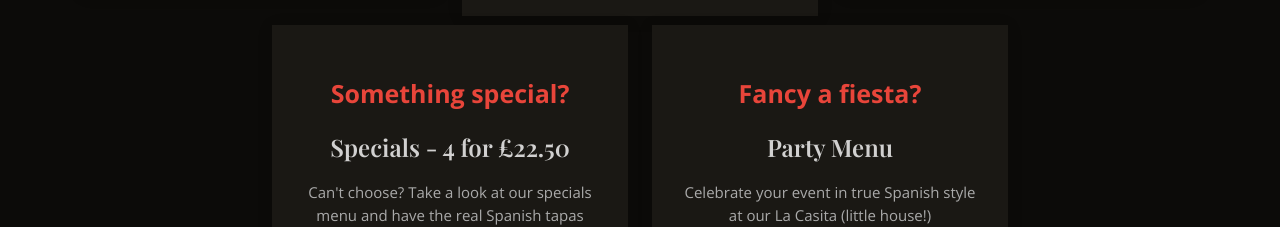
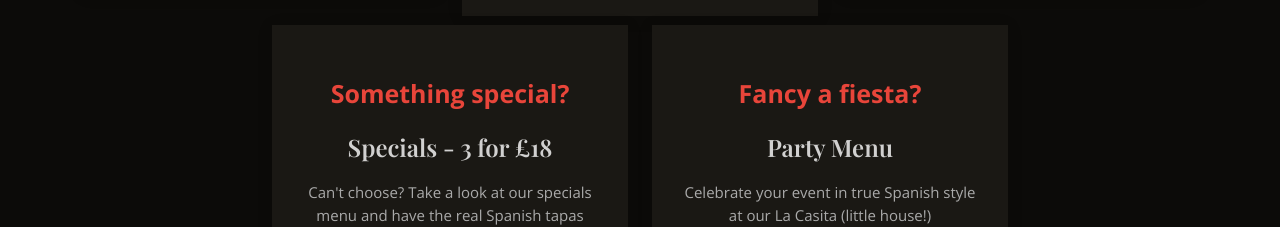
Before and after one commit to LaCasitaPenrith/LaCasitaPenrith.github.io, a plain HTML site: page index.html in a window 1280 px wide. Shown: the part 1800-2027 px from the top of the page. Drawn offline with nearby package versions, Linux system fonts and the light colour scheme; a web font is replaced by a local one.

Commit message:
Update index.html

```diff
--- a/index.html
+++ b/index.html
@@ -176,7 +176,7 @@
               <a href="assets/pdf/Specials2025.pdf" class="gallery-lightbox" data-gall="gallery-item">
                 <div class="box" data-aos="zoom-in" data-aos-delay="100">
                   <span>Something special?</span>
-                  <h4>Specials - 4 for £22.50</h4>
+                  <h4>Specials - 3 for £18</h4>
                   <p>Can't choose? Take a look at our specials menu and have the real Spanish tapas experience</p>
                 </div>
               </a>
```
